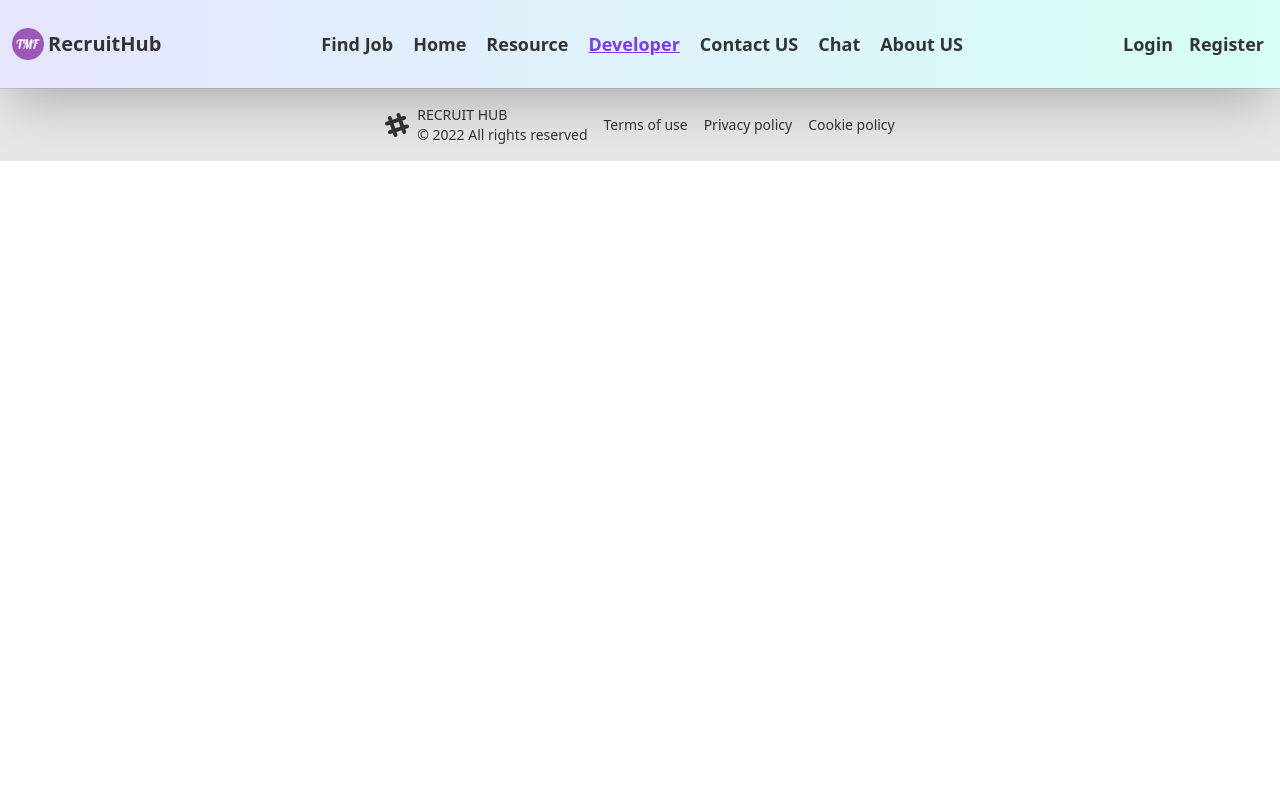
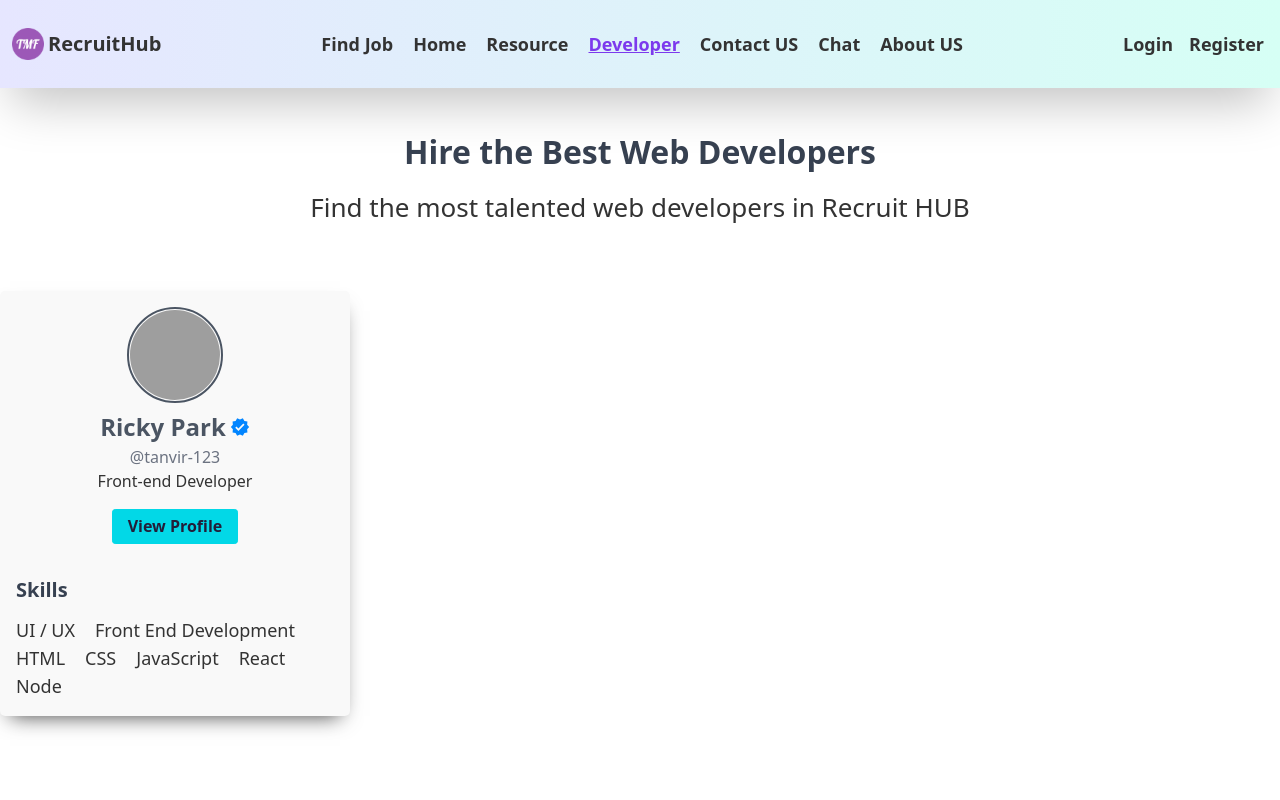
Before and after one commit to thecreativegang/recruit-hub-client-2, a React (Create React App) app: page /developer in a window 1280 px wide. Shown: the top 800 px of the page. Built offline with nearby package versions, Linux system fonts and the light colour scheme; no server answers; grey boxes are pictures that could not be loaded.

Commit message:
make developer card

```diff
--- a/src/App.js
+++ b/src/App.js
@@ -26,11 +26,11 @@ import ForgetPassword from './components/Pages/Login/ForgetPassword';
 
 import UserMain from './components/Pages/UserDasboard/UserMain/UserMain';
 import UserProfile from './components/Pages/UserDasboard/UserProfile/UserProfile';
-import UserReview from './components/Pages/UserDasboard/UserReiew/UserReview';
 
 import PostResource from './AdminDashboard/PostResource/PostResource';
 import FreeResource from './components/Pages/FreeResource/FreeResource';
 import { useLocation } from 'react-router-dom';
+import Developer from './components/Pages/Developer/Developer';
 
 
 function App() {
@@ -62,6 +62,7 @@ function App() {
             </ProtectedRout>
           }></Route>
           <Route path='/postJob' element={<PostAJob />}></Route>
+          <Route path='/developer' element={<Developer />}></Route>
 
           <Route path='/skilltest' element={<SkillAssessment />}></Route>
           <Route path='/findJob' element={<FindJob />}></Route>
--- /dev/null
+++ b/src/components/Pages/Developer/Developer.css
@@ -0,0 +1,19 @@
+.card-Shadow {
+  border-radius: 5px;
+  box-shadow: 0px 10px 20px -10px rgba(0, 0, 0, 0.75);
+}
+
+.card-button-primary {
+  background-color: #02d8e7;
+  border: 0.1rem solid #02d8e7;
+  border-radius: 0.2rem;
+  color: #231e39;
+  font-weight: 600;
+  padding: 0.3rem 0.9rem;
+  margin-top: 1rem;
+  outline: none;
+  transition: 0.3s ease-in-out;
+}
+.card-button-primary:hover {
+  border: 0.1rem solid #333;
+}
--- /dev/null
+++ b/src/components/Pages/Developer/Developer.jsx
@@ -0,0 +1,69 @@
+import React from "react";
+import "./Developer.css";
+
+//react icon import link
+import { MdVerified } from "react-icons/md";
+
+const Developer = () => {
+  return (
+    <div className="min-h-screen">
+      <div className="container">
+        {/* section title  */}
+        <h2 className="md:text-[32px] font-bold text-center text-gray-700 mt-10 ">
+          Hire the Best Web Developers
+        </h2>
+        <h5 className="text-[26px] font-medium text-center mt-3">
+          Find the most talented web developers in <span>Recruit HUB</span>
+        </h5>
+
+        {/* Show developer box  */}
+        <section className="my-16">
+          <div>
+            {/* single card no 1  */}
+            <div className="w-[350px] card-Shadow p-4 bg-[#f9f9f9]">
+              <div class="text-center">
+                {/* image Box  */}
+                <div className="flex justify-center">
+                  <img
+                    class="w-[6rem] h-[6rem] rounded-full border-2 border-gray-600 p-[1px]"
+                    src="https://randomuser.me/api/portraits/women/79.jpg"
+                    alt="user"
+                  />
+                </div>
+                <h3 className="mt-[.5rem] mb-[.1rem] text-2xl font-semibold text-gray-600 flex justify-center items-center">
+                  Ricky Park{" "}
+                  <MdVerified className="ml-1 text-[#0285ff] text-xl" />
+                </h3>
+                <h6 className="text-base font-medium text-gray-500">
+                  @tanvir-123
+                </h6>
+                <p>Front-end Developer</p>
+                <div class="buttons">
+                  <button class="card-button-primary">View Profile</button>
+                </div>
+              </div>
+
+              {/* skills */}
+              <div class="text-left mt-8">
+                <h6 className="text-xl font-semibold text-gray-700 mb-3">
+                  Skills
+                </h6>
+                <ul className="text-lg flex flex-wrap">
+                  <li className="mr-5">UI / UX</li>
+                  <li className="mr-5">Front End Development</li>
+                  <li className="mr-5">HTML</li>
+                  <li className="mr-5">CSS</li>
+                  <li className="mr-5">JavaScript</li>
+                  <li className="mr-5">React</li>
+                  <li className="mr-5">Node</li>
+                </ul>
+              </div>
+            </div>
+          </div>
+        </section>
+      </div>
+    </div>
+  );
+};
+
+export default Developer;
--- a/src/components/Shared/Navbar/Navbar.js
+++ b/src/components/Shared/Navbar/Navbar.js
@@ -74,6 +74,7 @@ const Navbar = () => {
                         <ul className='md:flex md:items-center  bg-gradient-to-r from-[#eaeaff] to-[#e4fff9] md:bg-gradient-to-r md:from-[#eaeaff00] md:to-[#e4fff900] pl-3 md:pl-0 py-5 md:py-0 w-full md:w-auto'>
 
                             <li onClick={closedNavbarAll} className='mr-5 mb-4 md:mb-0'> <NavLink to="/findJob" className={({ isActive }) => (isActive ? active : deActive)} > <MdOutlineConnectWithoutContact className='md:hidden text-base mr-2' /> Find Job</NavLink> </li>
+
                             <li onClick={closedNavbarAll} className='mr-5 mb-4 md:mb-0'> <NavLink to="/" className={({ isActive }) => (isActive ? active : deActive)} ><AiFillHome className='md:hidden text-base mr-2' />Home</NavLink> </li>
 
                             <li onClick={closedNavbarAll} className='mr-5 mb-4 md:mb-0'> <NavLink to="/freeResource" className={({ isActive }) => (isActive ? active : deActive)} ><BsTools className='md:hidden text-base mr-2' /> Resource</NavLink> </li>
```
